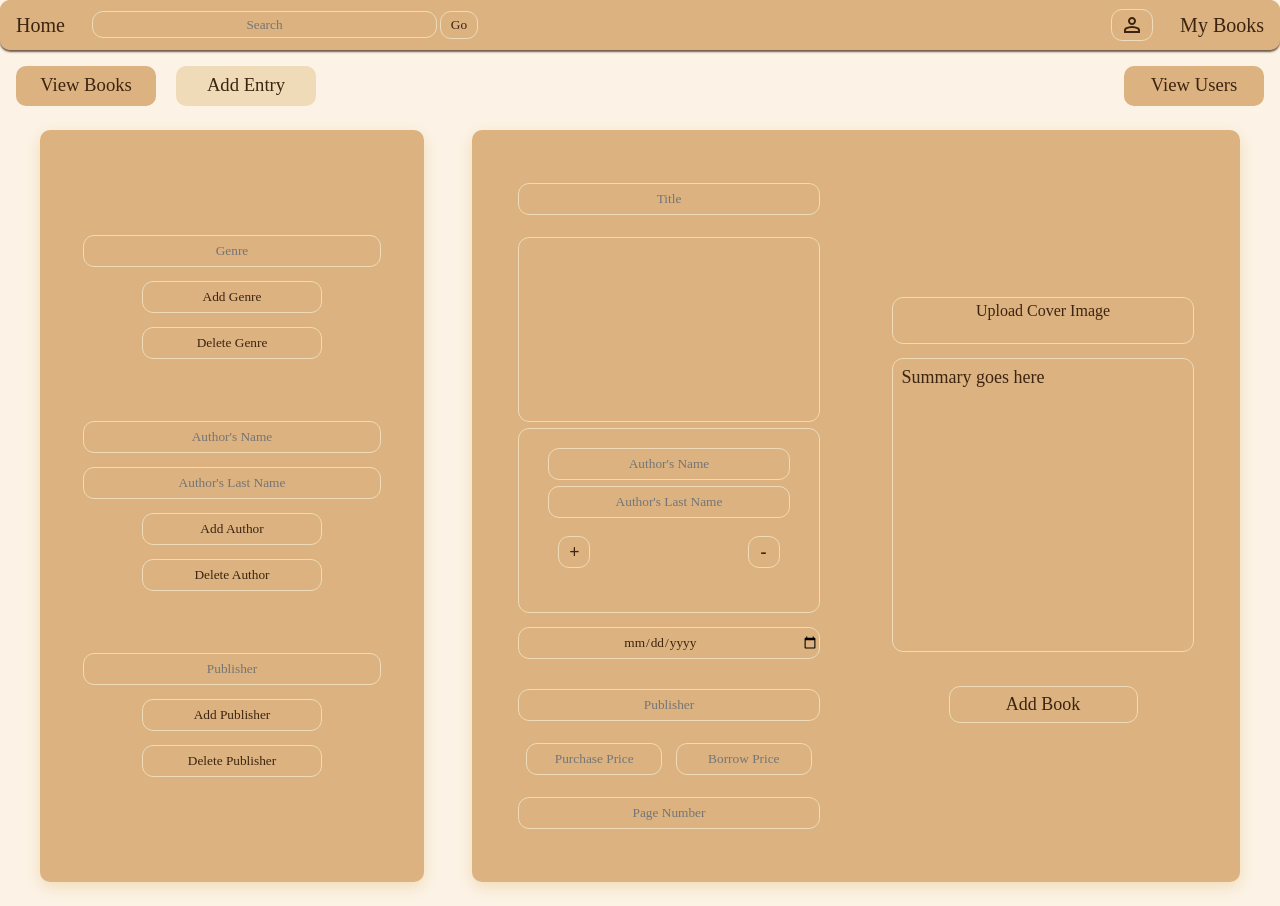
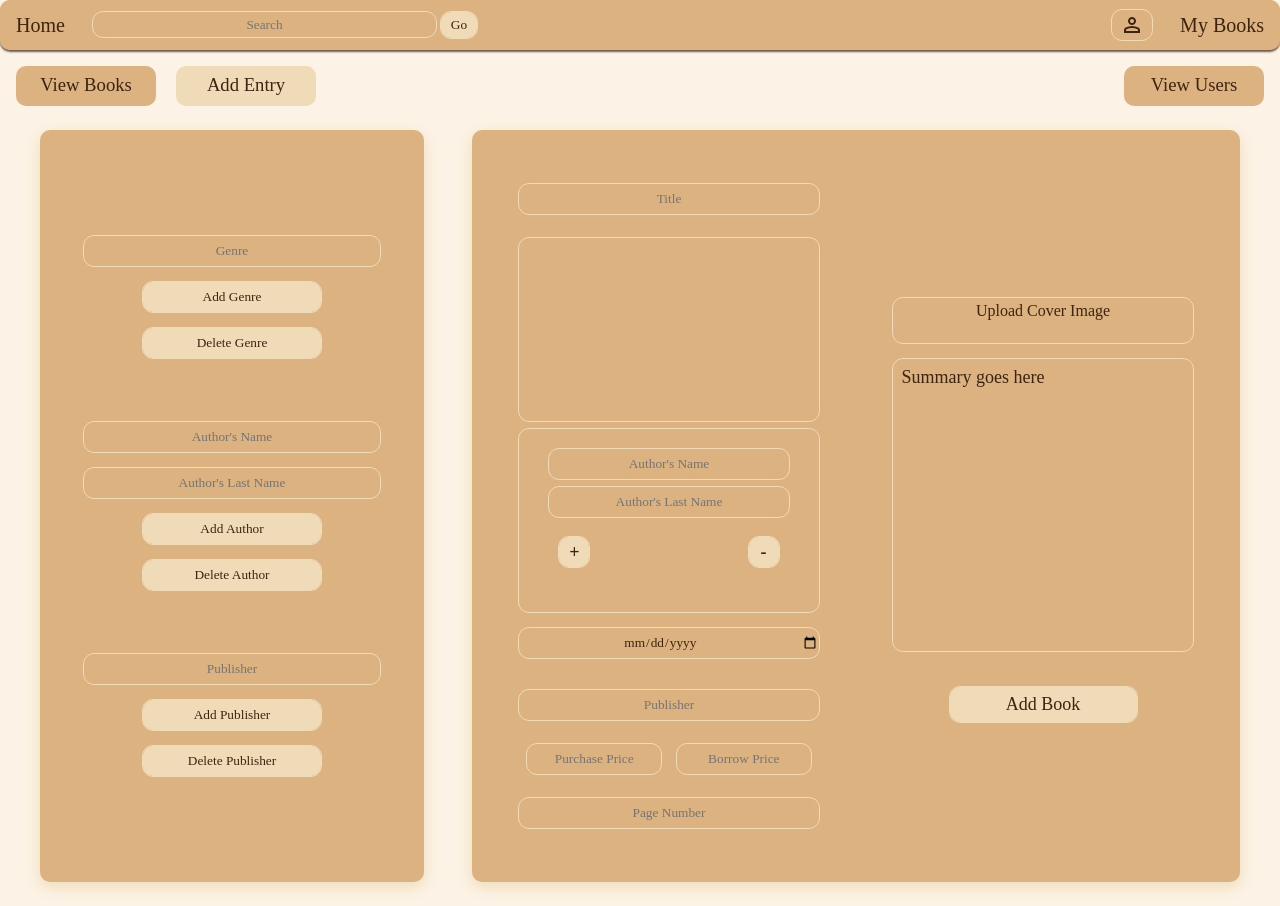
Before and after one commit to SebixR/ebiblioteka, a PHP site: page /views/contr_panel_add_view.php in a window 1280 px wide. Run offline with PHP 8.4, Linux system fonts and the light colour scheme; data that the repository does not hold is empty.

Commit message:
Changed all buttons so that they don't resemble inputs as much

```diff
--- a/css/book.css
+++ b/css/book.css
@@ -56,15 +56,12 @@ body {
   height: 26px;
   border: none;
   margin-left: 5px;
-  background: #DBB280;
+  background: #efdbb8;
   color: #3d2410;
   outline: #efdbb8 solid 1.5px;
   cursor: pointer;
   border-radius: 10px;
   transition: background-color 0.5s;
-}
-.topnav .search-button:hover {
-  background-color: #efdbb8;
 }
 .topnav .dropdown {
   float: right;
--- a/css/contr_panel_add.css
+++ b/css/contr_panel_add.css
@@ -51,15 +51,12 @@ body {
   height: 26px;
   border: none;
   margin-left: 5px;
-  background: #DBB280;
+  background: #efdbb8;
   color: #3d2410;
   outline: #efdbb8 solid 1.5px;
   cursor: pointer;
   border-radius: 10px;
   transition: background-color 0.5s;
-}
-.topnav .search-button:hover {
-  background-color: #efdbb8;
 }
 .topnav .dropdown {
   float: right;
@@ -264,16 +261,13 @@ body {
   width: 60%;
   height: 30px;
   border: none;
-  background: #DBB280;
+  background: #efdbb8;
   color: #3d2410;
   outline: #efdbb8 solid 1.5px;
   cursor: pointer;
   border-radius: 10px;
   margin: 8px;
   transition: background-color 0.5s;
-}
-.panels-wrap .panel-left .panel-left-section button:hover {
-  background-color: #efdbb8;
 }
 .panels-wrap .panel-left:hover {
   box-shadow: none;
@@ -484,7 +478,7 @@ body {
   height: 35px;
   border: none;
   font-size: 18px;
-  background: #DBB280;
+  background: #efdbb8;
   color: #3d2410;
   outline: #efdbb8 solid 1.5px;
   cursor: pointer;
@@ -492,9 +486,6 @@ body {
   margin-top: 36px;
   margin-bottom: 8px;
   transition: background-color 0.5s;
-}
-.panels-wrap .panel-right .panel-right-half button:hover {
-  background-color: #efdbb8;
 }
 .panels-wrap .panel-right .notifications-wrap-add {
   display: flex;
--- a/css/contr_panel_add.scss
+++ b/css/contr_panel_add.scss
@@ -111,17 +111,13 @@ body {
         width: 60%;
         height: 30px;
         border: none;
-        background: $color-main;
+        background: $color-light;
         color: $color-dark;
         outline: $color-light solid 1.5px;
         cursor: pointer;
         border-radius: 10px;
         margin: 8px;
         transition: background-color 0.5s;
-      }
-
-      button:hover {
-        background-color: $color-light;
       }
     }
   }
@@ -361,7 +357,7 @@ body {
         height: 35px;
         border: none;
         font-size: 18px;
-        background: $color-main;
+        background: $color-light;
         color: $color-dark;
         outline: $color-light solid 1.5px;
         cursor: pointer;
@@ -369,10 +365,6 @@ body {
         margin-top: 36px;
         margin-bottom: 8px;
         transition: background-color 0.5s;
-      }
-
-      button:hover {
-        background-color: $color-light;
       }
     }
 
--- a/css/my_books.css
+++ b/css/my_books.css
@@ -50,15 +50,12 @@ body {
   height: 26px;
   border: none;
   margin-left: 5px;
-  background: #DBB280;
+  background: #efdbb8;
   color: #3d2410;
   outline: #efdbb8 solid 1.5px;
   cursor: pointer;
   border-radius: 10px;
   transition: background-color 0.5s;
-}
-.topnav .search-button:hover {
-  background-color: #efdbb8;
 }
 .topnav .dropdown {
   float: right;
--- a/css/topnav.scss
+++ b/css/topnav.scss
@@ -43,16 +43,12 @@
     height: 26px;
     border: none;
     margin-left: 5px;
-    background: $color-main;
+    background: $color-light;
     color: $color-dark;
     outline: $color-light solid 1.5px;
     cursor: pointer;
     border-radius: 10px;
     transition: background-color 0.5s;
-  }
-
-  .search-button:hover{
-    background-color: $color-light;
   }
 
   .dropdown{
```
Also changed, not shown: css/index.css (+6 -11 lines), css/login.css (+3 -14 lines), css/login.scss (+2 -10 lines), css/register.css (+3 -14 lines), css/register.scss (+2 -10 lines), css/sidenav.scss (+5 -8 lines), 6 other files.
